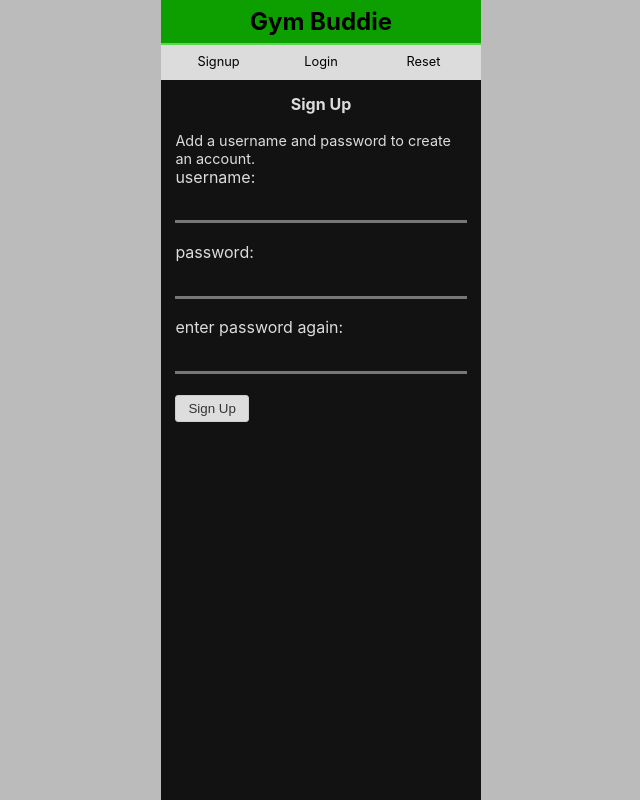
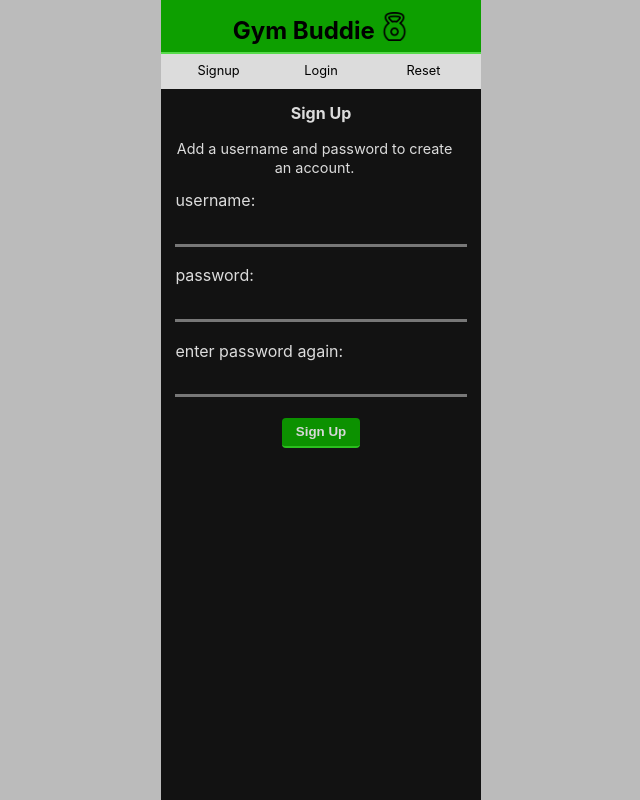
Before and after one commit to msolorio/workout_app_client, a React (Create React App) app: page /signup in a window 1280 px wide. Shown: the top 800 px of the page, without its empty margins (319-959 px from the left). Built offline with nearby package versions, Linux system fonts and the light colour scheme; no server answers.

Commit message:
Adds css for forms

```diff
--- a/src/components/Header.tsx
+++ b/src/components/Header.tsx
@@ -6,6 +6,8 @@ import { storeSessions, removeSessions } from '../features/sessions/sessionsSlic
 import RESET from '../queries/reset'
 import { removeLoginTokenInLocalStorage } from '../utils/authUtils'
 import { removeLoginTokenInRdx, selectLoginTokenInRdx } from '../features/auth/authSlice';
+// import kettlebellImg from './kettlebell.png'
+import kettlebellImg from './weight.png'
 
 function Header() {
 
@@ -62,7 +64,9 @@ function Header() {
 
   return (
     <header>
-      <h1 className="header-title">Gym Buddie</h1>
+      <h1 className="header-title">
+        Gym Buddie <img className="kettlebellImg" src={kettlebellImg} alt="kettlebell" />
+      </h1>
       <nav className="nav">
         <ul className="nav-ul">
           { loginToken ? loggedInLinks : loggedOutLinks }
--- a/src/components/WorkoutForm.tsx
+++ b/src/components/WorkoutForm.tsx
@@ -186,7 +186,7 @@ function WorkoutForm(props: Props) {
       <div>
 
         <div className="section">
-          <h3 className="subHeader">Add Exercise</h3>
+          <h3 className="subHeader alignCenter">Add Exercise</h3>
 
           <TextInputGroup
             name="exerciseName"
--- a/src/index.css
+++ b/src/index.css
@@ -151,19 +151,19 @@ button {
   margin: 0 .9em .2em 0;
 }
 
-.margin-bottom {
+.marginBottom {
   margin-bottom: 1em;
 }
 
-.margin-bottom-small {
+.marginBottomSmall {
   margin-bottom: .3em;
 }
 
-.margin-right {
+.marginRight {
   margin-right: 1em;
 }
 
-.margin-right-small {
+.marginRightSmall {
   margin-right: .3em;
 }
 
@@ -171,7 +171,6 @@ button {
   position: relative;
   background: var(--dark-bg-2);
   margin: 0 0 1em;
-  /* border-bottom: .1em solid #ccc; */
   padding: .7em;
   border-radius: .3em;
 }
@@ -192,8 +191,12 @@ button {
   align-items: flex-start;
 }
 
-/* .align-top {
-} */
+.row_centered {
+  display: flex;
+  flex-direction: row;
+  justify-content: center;
+}
+
 
 .centerContainer {
   display: flex;
@@ -208,12 +211,15 @@ button {
 
 .button {
   display: block;
-  padding: .4em .9em;
-  border: 1px solid #ccc;
-  border-radius: 3px;
+  padding: .5em 1em;
+  border-radius: .3em;
   /* margin: .3em .7em 1em; */
-  background: #ddd;
-  color: var(--dark-text-color);
+  /* background: #ddd; */
+  background: #0c9100;
+  border: none;
+  border-bottom: .2em solid var(--accent-text);
+  color: #d7d7d7;
+  font-weight: 600;
 }
 
 .button-sets {
@@ -228,7 +234,7 @@ button {
 }
 
 .button a {
-  color: var(--dark-text-color);
+  color: inherit;
 }
 
 .accent-text {
@@ -267,6 +273,12 @@ button {
   padding: .4em 2em;
   font-size: 1.5em;
   text-align: center;
+}
+
+.kettlebellImg {
+  width: 1.2em;
+  position: relative;
+  top: .1em;
 }
 
 .nav {
@@ -367,12 +379,22 @@ button {
 }
 
 .form-numInput {
-  width: 5em;
+  width: 3em;
   height: 2em;
   padding: .3em .4em;
   margin: 0 0 .5em;
-  border-radius: .3em;
-  border: .1em solid #888;
+  /* border-radius: .3em; */
+  /* border: .1em solid #888; */
+  border: none;
+  border-bottom: .2em solid #777;
+  background: inherit;
+  color: var(--light-text);
+  font-size: 1em;
+}
+
+.form-numInput:focus {
+  border: none;
+  border-bottom: .2em solid #777;
 }
 
 .form-selectInput {
@@ -380,9 +402,14 @@ button {
   height: 2em;
   padding: .3em .4em;
   margin: 0 0 .5em;
-  border-radius: .3em;
-  border: .1em solid #888;
-  background: #fff;
+  border: none;
+  border-bottom: .2em solid #777;
+  font-size: 1em;
+  background: inherit;
+  color: var(--light-text);
+  /* border-radius: .3em; */
+  /* border: .1em solid #888; */
+  /* background: #fff; */
 }
 
 .form-errorMessage {
--- a/src/pages/IndexSession/IndexSession.tsx
+++ b/src/pages/IndexSession/IndexSession.tsx
@@ -34,7 +34,7 @@ function IndexSession() {
         <div className="section">
           {/* <h2 className="subHeader">{displayDate}</h2> */}
           <DateWidget timestamp={session.date} />
-          <p className="description margin-bottom-small">{session.workout.name}</p>
+          <p className="description marginBottom-small">{session.workout.name}</p>
           <p className="description">{ session.completed ? <span className="accent-text">completed</span> : <span>in-progress</span> }</p>
         </div>
       </Link>
--- a/src/pages/Login/Login.tsx
+++ b/src/pages/Login/Login.tsx
@@ -85,6 +85,7 @@ function Login() {
   return (
     <main className="main">
       <h2 className="pageHeader">Log In</h2>
+
       {
         state.errorMessage && <p className="description_small form-errorMessage">
           {state.errorMessage}
@@ -107,7 +108,7 @@ function Login() {
 
         <span className="centerContainer">
           <input
-            className="button"
+            className="button marginRight"
             type="button"
             value="Log In"
             onClick={() => handleSubmit()}
--- a/src/pages/ShowSession/RepsAndSets.tsx
+++ b/src/pages/ShowSession/RepsAndSets.tsx
@@ -66,7 +66,7 @@ function RepsAndSets({
     if (sets) {
       return (
         <span className="description">
-          <span className="margin-right">Sets:</span>
+          <span className="marginRight">Sets:</span>
           <button className="button-sets inline" onClick={handleSetIncrement}>
           {setsCompleted}/{sets}
           </button>
--- a/src/pages/ShowSession/ShowSession.tsx
+++ b/src/pages/ShowSession/ShowSession.tsx
@@ -70,7 +70,7 @@ function ShowSession({match}: RouteComponentProps<Props>) {
         <h2 className="pageHeader">{currentSession.workout.name}</h2>
         <div className="centerContainer_spread">
           <DateWidget timestamp={currentSession.date} />
-          <p className="description margin-bottom">{currentSession.completed ? <span className="accent-text">completed</span> : <span>in-progress</span>}</p>
+          <p className="description marginBottom">{currentSession.completed ? <span className="accent-text">completed</span> : <span>in-progress</span>}</p>
         </div>
       </section>
 
--- a/src/pages/ShowWorkout/ShowWorkout.tsx
+++ b/src/pages/ShowWorkout/ShowWorkout.tsx
@@ -90,8 +90,8 @@ function ShowWorkout({ match }: RouteComponentProps<Props>) {
       { length ? <p className="cornerText description">{length} minutes</p> : '' }
 
 
-      <div className="centerContainer margin-bottom">
-        <button className="button margin-right" onClick={handleCreateSession}>
+      <div className="centerContainer marginBottom">
+        <button className="button marginRight" onClick={handleCreateSession}>
           Start Session
         </button>
 
@@ -100,9 +100,9 @@ function ShowWorkout({ match }: RouteComponentProps<Props>) {
         </button>
       </div>
 
-      { location && <p className="description_small margin-bottom">Location: {location}</p> }
+      { location && <p className="description_small marginBottom">Location: {location}</p> }
 
-      { description && <p className="description margin-bottom">{description}</p> }
+      { description && <p className="description marginBottom">{description}</p> }
 
       <div className="divider" />
 
--- a/src/pages/Signup/Signup.tsx
+++ b/src/pages/Signup/Signup.tsx
@@ -74,7 +74,8 @@ function Signup() {
   return (
     <main className="main">
       <h2 className="pageHeader">Sign Up</h2>
-      <p className="description">Add a username and password to create an account.</p>
+      <p className="description marginBottom alignCenter">Add a username and password to create an account.</p>
+
       { state.errorMessage && <p className="description_small form-errorMessage">
         {state.errorMessage}
       </p> }
@@ -100,12 +101,14 @@ function Signup() {
           handleChange={handleInputChange}
         />
 
+        <div className="row_centered">
           <input
             className="button"
             type="button"
             value="Sign Up"
             onClick={handleSubmit}
           />
+        </div>
       </form>
     </main>
   )
```
Also changed, not shown: src/components/kettlebell.png (added), src/components/weight.png (added). Lines whose indentation alone changed are shown as unchanged.
